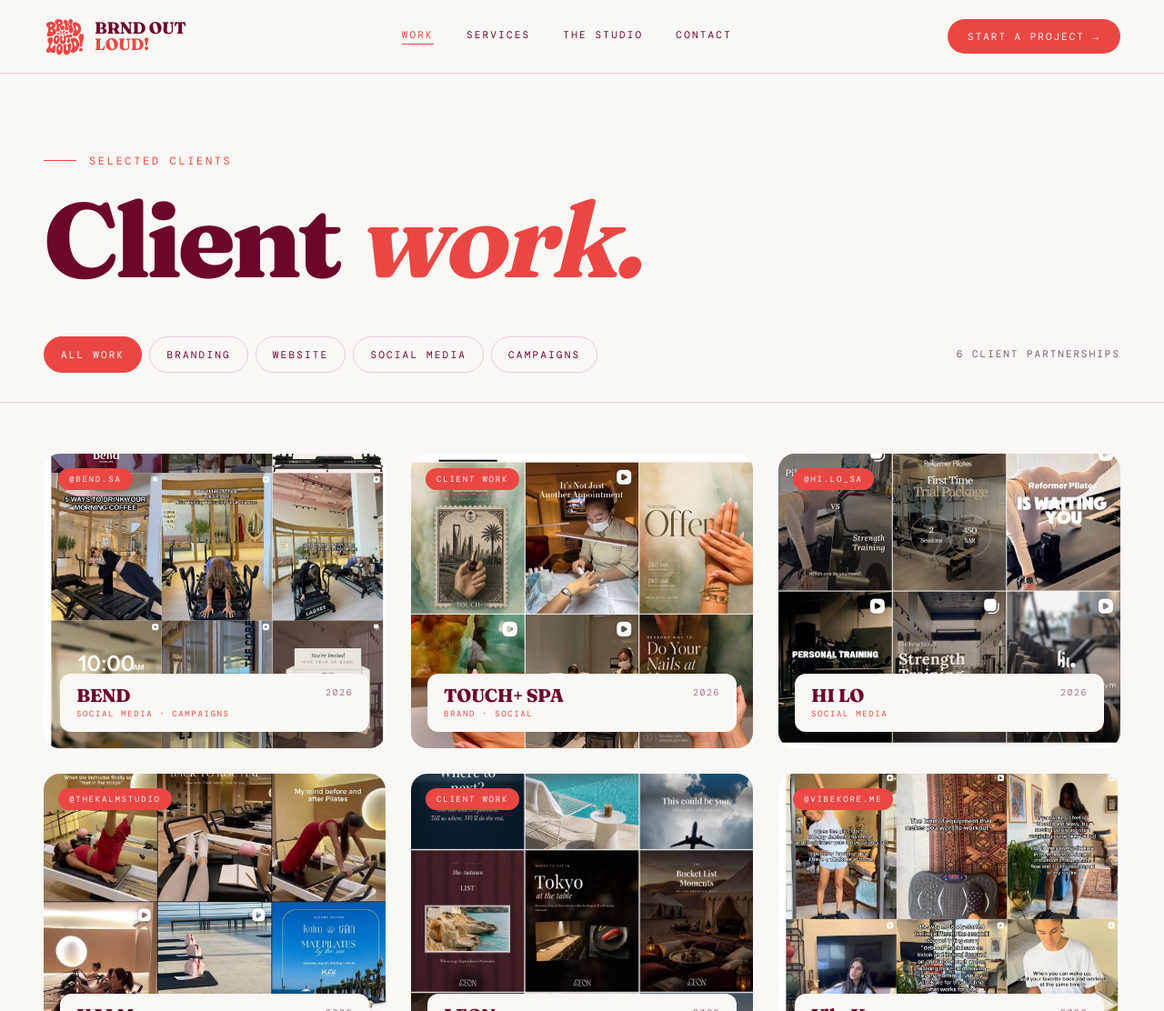
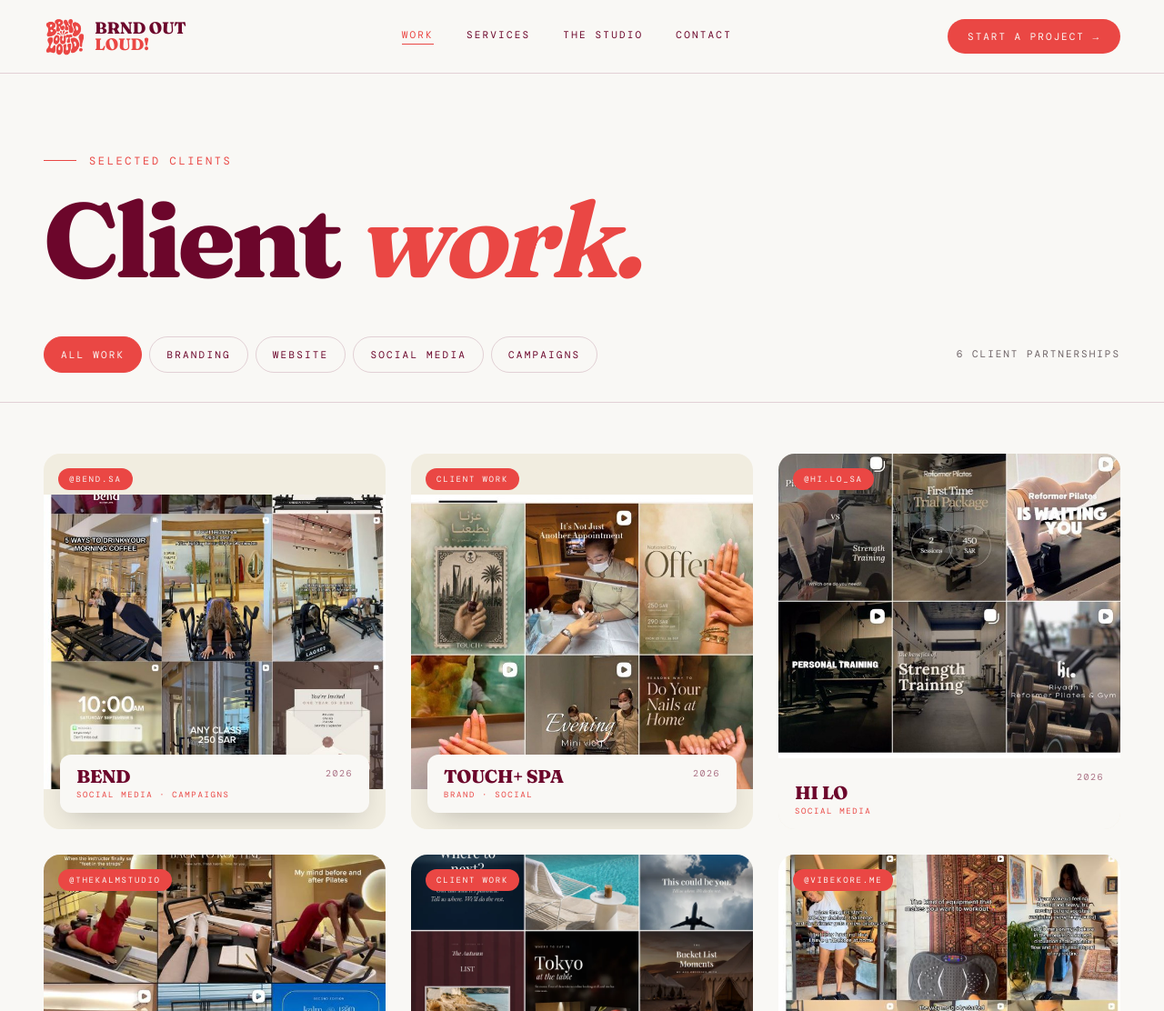
Before and after one commit to amershammaa/brndoutloud-site, a plain HTML site: page work.html in a window 1280 px wide. Shown: the top 1112 px of the page at 91% size. Drawn offline with nearby package versions, Linux system fonts and the light colour scheme.

Commit message:
Show HILO content grid without Instagram profile interface

```diff
--- a/work.html
+++ b/work.html
@@ -104,6 +104,12 @@
   .case.span-4 { grid-column: span 4; }
   .case.span-8 { grid-column: span 8; }
   .case.hidden { display: none; }
+
+  /* HI LO: show the supplied six-post grid without the Instagram profile interface. */
+  #hilo .img { aspect-ratio: 686/612; }
+  #hilo .label { position: relative; inset: auto; margin: 0; border-radius: 0; min-height: 78px; box-shadow: none; }
+  .modal .hero-img.hilo-grid { aspect-ratio: 686/612; max-width: 686px; margin: 0 auto; }
+  .modal .hero-img.hilo-grid img { height: 100%; object-fit: cover; object-position: center bottom; }
 
   /* MODAL */
   .modal { position: fixed; inset: 0; background: rgba(26,10,16,0.85); z-index: 100; display: none; align-items: center; justify-content: center; padding: 24px; backdrop-filter: blur(8px); }
@@ -263,9 +269,9 @@
       summary: 'Turning an at-home manicure and pedicure service into a refined, recognisable Riyadh brand.',
       body: 'For TOUCH+ SPA, we connect the brand system to Arabic-first social content, seasonal campaigns and conversion-focused booking touchpoints—always rooted in comfort, hygiene and quiet luxury at home.',
       deliverables: ['Brand direction','Social strategy','Arabic content','Campaigns','Reels','Stories'] },
-    { id: 'hilo', name: 'HI LO', meta: 'Social Media', tags: ['social'], yr: '2026', img: 'assets/instagram-hilo-supplied.png', position: 'center bottom', span: 'span-4', badge: '@hi.lo_sa',
+    { id: 'hilo', name: 'HI LO', meta: 'Social Media', tags: ['social'], yr: '2026', img: 'assets/instagram-hilo-supplied.png?v=20260909-grid', position: 'center bottom', imageClass: 'hilo-grid', span: 'span-4', badge: '@hi.lo_sa',
       sector: 'Boutique fitness · Riyadh', client: 'HI LO', scope: 'Social media',
-      summary: 'HI LO\'s Instagram grid.',
+      summary: 'Social content for HI LO\'s Pilates and gym offer.',
       body: 'Bilingual Instagram and TikTok content for HI LO\'s gym, Reformer Pilates and personal training offer.',
       deliverables: ['Social strategy','Content direction','Instagram','TikTok','Reels','Stories'] },
     { id: 'kalm', name: 'KALM', meta: 'Social Media', tags: ['social'], yr: '2026', img: 'assets/instagram-kalm-supplied.png', position: 'center 32%', span: 'span-4', badge: '@thekalmstudio',
@@ -325,6 +331,7 @@
     const c = cases.find(x => x.id === id);
     if (!c) return;
     lastTrigger = document.activeElement;
+    document.getElementById('m-img').parentElement.className = 'hero-img' + (c.imageClass ? ' ' + c.imageClass : '');
     document.getElementById('m-img').src = c.img;
     document.getElementById('m-img').alt = c.name + ' selected client work';
     document.getElementById('m-eyebrow').textContent = c.meta + ' · ' + c.yr;
```
